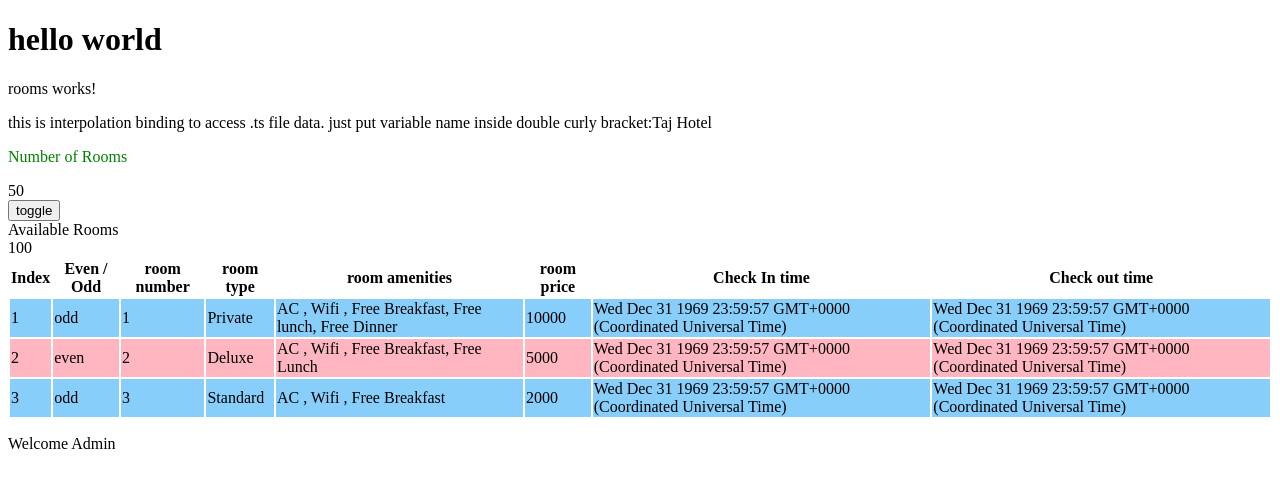
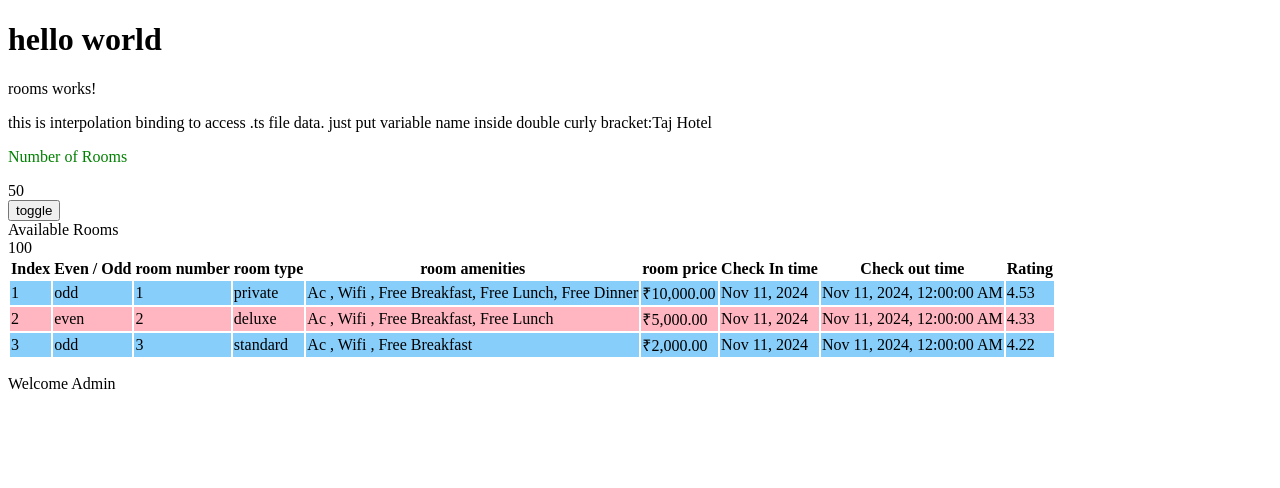
Before and after one commit to viveksharma1218/hotelInventoryApp, an Angular app in the folder hotelInventoryApp/: page / in a window 1280 px wide. Shown: the top 488 px of the page. Built offline with nearby package versions, Linux system fonts and the light colour scheme.

Commit message:
Using different Built in Pipes

```diff
--- a/hotelInventoryApp/src/app/rooms/room.ts
+++ b/hotelInventoryApp/src/app/rooms/room.ts
@@ -9,5 +9,6 @@ export interface roomList{
     amenities:string,
     price:number,
     checkInTime:Date,
-    checkOutTime:Date
+    checkOutTime:Date,
+    rating:number
 }
--- a/hotelInventoryApp/src/app/rooms/rooms.html
+++ b/hotelInventoryApp/src/app/rooms/rooms.html
@@ -29,17 +29,19 @@
         <th>room price</th>
         <th>Check In time</th>
         <th>Check out time</th>
+        <th>Rating</th>
     </tr>
     <!--getting Array data with ngfor and ngfor have even ,odd,index data also-->
-    <tr *ngFor="let data of RoomList; let e=even; let o = odd; let i = index"
+    <tr *ngFor="let data of RoomList | slice : 0:3; let e=even; let o = odd; let i = index"
         [ngClass]="e ? 'even' : 'odd'">
         <td>{{i + 1}}</td>
         <td>{{e?'odd': 'even'}}</td> <!--Array starts with O-->
         <td>{{data.roomNumber}}</td>
-        <td>{{data.roomType}}</td>
-        <td>{{data.amenities}}</td>
-        <td>{{data.price}}</td>
-        <td>{{data.checkInTime}}</td>
-        <td>{{data.checkOutTime}}</td>
+        <td>{{data.roomType | lowercase}}</td>
+        <td>{{data.amenities | titlecase}}</td>
+        <td>{{data.price | currency : 'INR'}}</td>
+        <td>{{data.checkInTime | date}}</td>  <!--Pipe tranforming the date format-->
+        <td>{{data.checkOutTime | date : 'medium'}}</td> <!--default format is short-->
+        <td>{{data.rating | number : '1.2-2'}}</td>
     </tr>
 </table>
--- a/hotelInventoryApp/src/app/rooms/rooms.ts
+++ b/hotelInventoryApp/src/app/rooms/rooms.ts
@@ -26,23 +26,26 @@ export class Rooms {
     roomType : 'Private',
     amenities : 'AC , Wifi , Free Breakfast, Free lunch, Free Dinner',
     price : 10000,
-    checkInTime : new Date(11-11-2020),
-    checkOutTime : new Date(12-12-2020)
+    checkInTime : new Date('11-11-2024'),
+    checkOutTime : new Date('11-11-2024'),
+    rating:4.5324234
   },
   {
     roomNumber:2,
     roomType : 'Deluxe',
     amenities : 'AC , Wifi , Free Breakfast, Free Lunch',
     price : 5000,
-    checkInTime : new Date(11-11-2020),
-    checkOutTime : new Date(12-12-2020)
+    checkInTime : new Date('11-11-2024'),
+    checkOutTime : new Date('11-11-2024'),
+    rating:4.334234234
   },
   {
     roomNumber:3,
     roomType : 'Standard',
     amenities : 'AC , Wifi , Free Breakfast',
     price : 2000,
-    checkInTime : new Date(11-11-2020),
-    checkOutTime : new Date(12-12-2020)
+    checkInTime : new Date('11-11-2024'),
+    checkOutTime : new Date('11-11-2024'),
+    rating:4.2234234
   }]
 }
```
